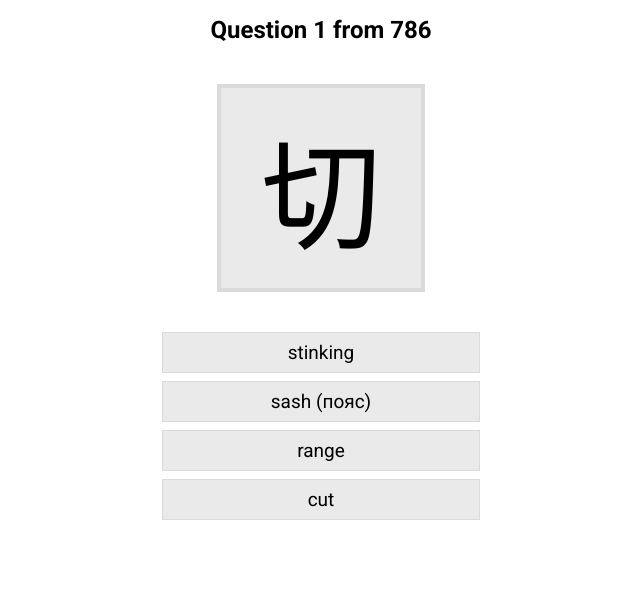
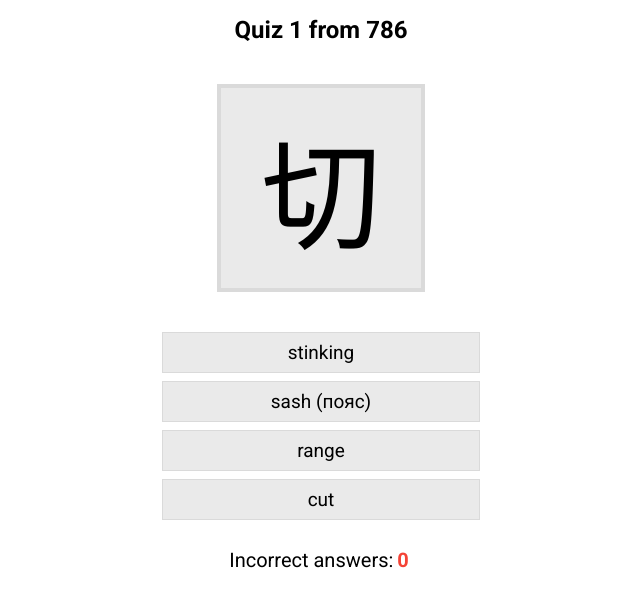
Before and after one commit to Telnair/kanji-quiz, a React (Create React App) app in the folder quiz-game/: page / in a window 1280 px wide. Both pictures are taken after a click on the button "START". Shown: the top 606 px of the page, without its empty margins (319-959 px from the left). Built offline with nearby package versions, Linux system fonts and the light colour scheme; a web font is replaced by a local one.

Commit message:
update logic

```diff
--- a/quiz-game/src/components/Question/index.tsx
+++ b/quiz-game/src/components/Question/index.tsx
@@ -52,6 +52,19 @@ const useStyles = makeStyles(theme => ({
   title: {
     fontSize: 24,
     marginBottom: theme.spacing(5),
+  },
+  footerStats: {
+    display: 'flex',
+    justifyContent: 'center',
+    textAlign: 'center',
+    fontSize: 20,
+    alignItems: 'center',
+  },
+  incorrectAnswers: {
+    marginLeft: theme.spacing(0.5),
+    marginRight: theme.spacing(0.5),
+    fontWeight: 700,
+    color: '#f44336',
   }
 }));
 
@@ -73,8 +86,12 @@ export const Question: React.FC<QuestionProps> = ({ quizType, startFrom, upTo, a
 
   // @todo: game results
   if (!question) return (
-    // <GameResults />
-    null
+    <div className={classes.container}>
+      <header>
+        <h1 className={classes.title}>All quizes are done</h1>
+      </header>
+      <h2 className={classes.footerStats}>АЙ МАЛАДЭЦ!!! ВСЕГО <span className={classes.incorrectAnswers}>{incorrectAnswers.current.length}</span> НЕПРАВИЛЬНЫХ ОТВЕТОВ!</h2>
+    </div>
   );
 
   const { questionItem, suggestions } = question;
@@ -82,7 +99,7 @@ export const Question: React.FC<QuestionProps> = ({ quizType, startFrom, upTo, a
   return (
     <div className={classes.container}>
       <header>
-        <h1 className={classes.title}>Question {usedIds.current.length + 1} from {upTo - startFrom}</h1>
+        <h1 className={classes.title}>Quiz {usedIds.current.length + 1} from {upTo - startFrom}</h1>
       </header>
       <div className={classes.questionItem} style={quizType === QuizType.Kanji ? { fontFamily: 'Kosugi', fontSize: 120 } : { fontFamily: 'Roboto', fontSize: 24 }}>
         {questionItem[quizType === QuizType.Kanji ? 'kanji' : 'meaning']}
@@ -103,6 +120,9 @@ export const Question: React.FC<QuestionProps> = ({ quizType, startFrom, upTo, a
       ) : (
         <Button variant="contained" color="primary" onClick={() => setShowSuggestions(true)}>Show suggestions</Button>
       )}
+      <footer>
+        <p className={classes.footerStats}>Incorrect answers: <span className={classes.incorrectAnswers}>{incorrectAnswers.current.length}</span></p>
+      </footer>
     </div>
   );
 }
--- a/quiz-game/src/components/StartForm/index.tsx
+++ b/quiz-game/src/components/StartForm/index.tsx
@@ -104,7 +104,11 @@ export const StartForm: React.FC<StartFormProps> = ({
           placeholder={getTotalItems().toString()}
           className={classes.textField}
           value={upTo || ''}
-          onChange={(e) => isFinite(+e.target.value) ? onSetUpTo(+e.target.value) : onSetUpTo(upTo)}
+          onChange={(e) => isFinite(+e.target.value)
+            ? onSetUpTo(+e.target.value > getTotalItems()
+              ? getTotalItems()
+              : +e.target.value)
+            : onSetUpTo(upTo)}
           margin="normal"
         />
       </FormGroup>
--- a/quiz-game/src/utils/utils.ts
+++ b/quiz-game/src/utils/utils.ts
@@ -1,6 +1,6 @@
 import { QuestionItem, GetQuestionSettings, QuizElement } from "./types";
 import * as list from '../data/kanji.json';
-import { random, nth, without, shuffle } from 'lodash';
+import { random, nth, shuffle } from 'lodash';
 
 const SUGGESTIONS_TOTAL = 3;
 
@@ -11,8 +11,6 @@ export const getQuestion = (settings: GetQuestionSettings): QuestionItem | null
   const relevantKanji = kanjiRange.filter(item => !settings.exclude.has(item.kanji));
 
   if (!relevantKanji.length) return null;
-
-  console.log('relevantKanji', relevantKanji);
 
   const questionItem = getRandomItem(relevantKanji);
   const suggestions = new Array(SUGGESTIONS_TOTAL).fill(null).reduce((group: QuizElement[]) => {
```
